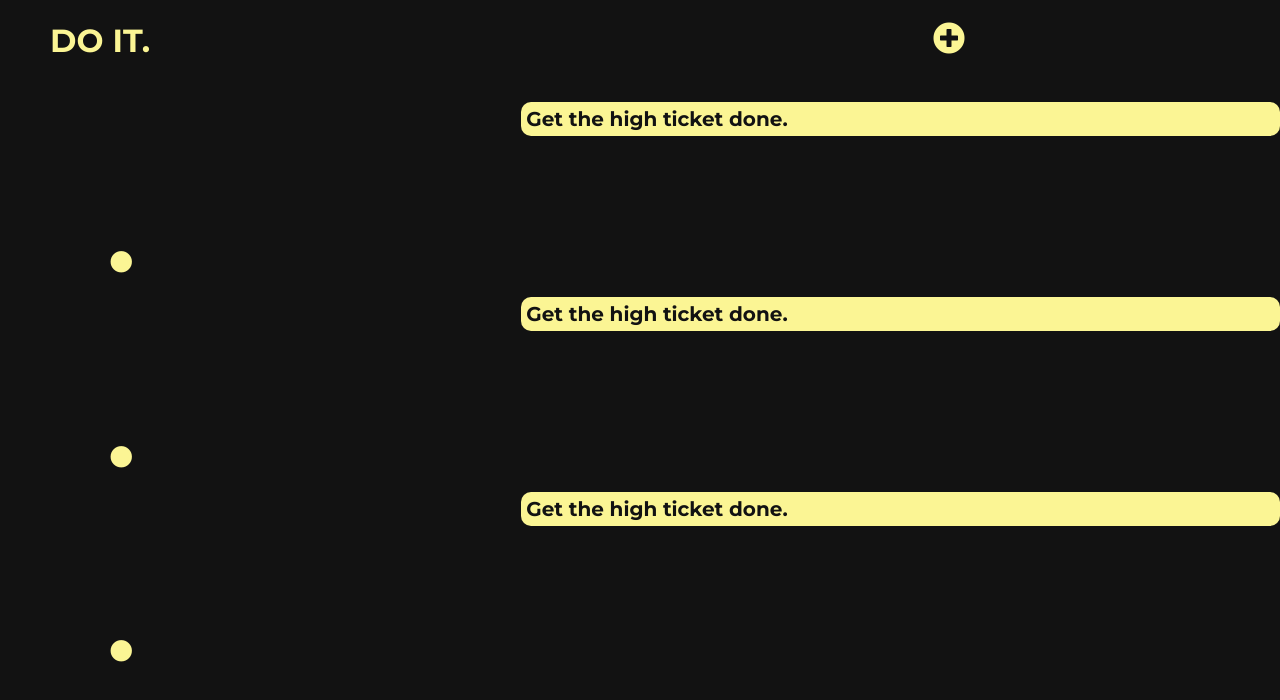
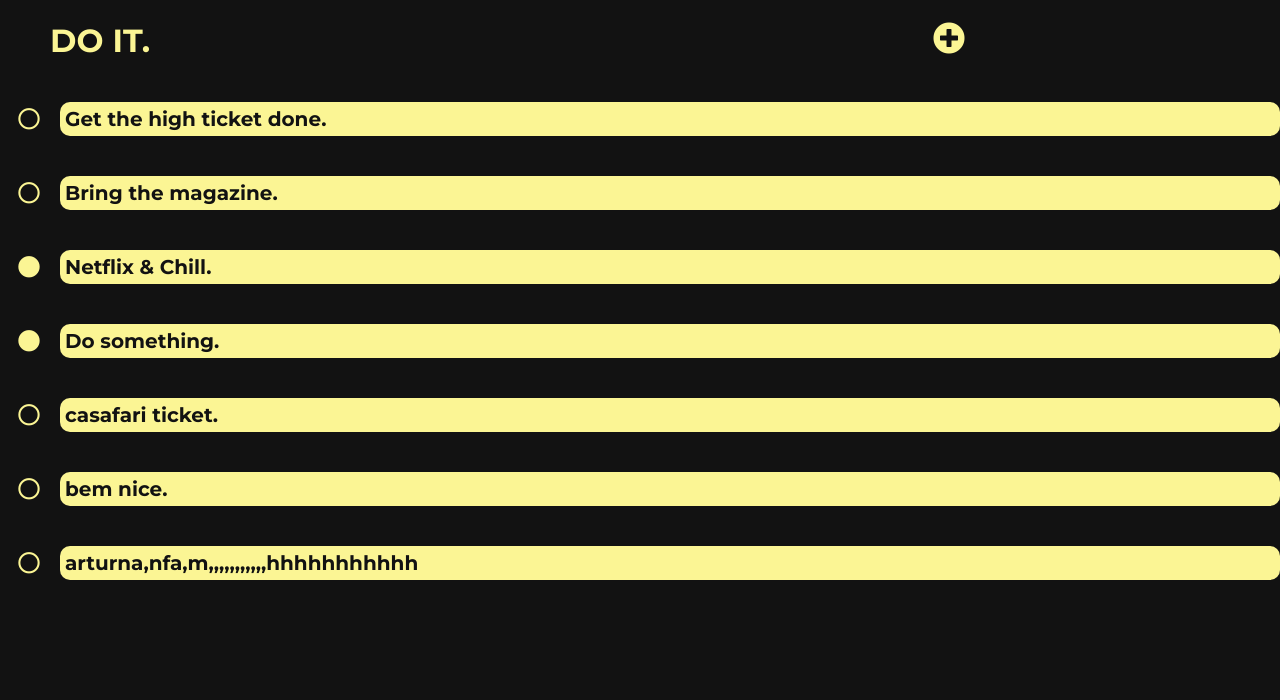
Before and after one commit to WARSKELETON/do-it, a React (Create React App) app: page / in a window 1280 px wide. Shown: the top 700 px of the page. Built offline with nearby package versions, Linux system fonts and the light colour scheme; data requests are answered from the project's data file.

Commit message:
Creation capability

```diff
--- /dev/null
+++ b/db.json
@@ -0,0 +1,39 @@
+{
+  "items": [
+    {
+      "id": 1,
+      "status": false,
+      "activity": "Get the high ticket done."
+    },
+    {
+      "id": 2,
+      "status": false,
+      "activity": "Bring the magazine."
+    },
+    {
+      "id": 3,
+      "status": true,
+      "activity": "Netflix & Chill."
+    },
+    {
+      "id": 4,
+      "status": true,
+      "activity": "Do something."
+    },
+    {
+      "id": 1564060148369,
+      "status": false,
+      "activity": "casafari ticket."
+    },
+    {
+      "id": 1564060154807,
+      "status": false,
+      "activity": "bem nice."
+    },
+    {
+      "id": 1564060170733,
+      "status": false,
+      "activity": "arturna,nfa,m,,,,,,,,,,,hhhhhhhhhhh"
+    }
+  ]
+}
--- a/package.json
+++ b/package.json
@@ -3,6 +3,7 @@
   "version": "0.1.0",
   "private": true,
   "dependencies": {
+    "axios": "^0.19.0",
     "react": "^16.8.6",
     "react-dom": "^16.8.6",
     "react-scripts": "3.0.1",
--- a/src/App.js
+++ b/src/App.js
@@ -1,8 +1,6 @@
 import React from "react";
 import "./App.css";
 import Bar from "./components/Bar";
-import Item from "./components/Item";
-import ItemForm from "./components/ItemForm";
 import ItemList from "./components/ItemList";
 import { AppProvider } from "./context";
 
--- a/src/components/Item.js
+++ b/src/components/Item.js
@@ -1,16 +1,20 @@
 import React from "react";
 import styled from "styled-components";
 
-const Item = () => {
+const Item = props => {
     return (
         <ItemWrapper>
             <Status>
                 <button>
-                    <i className="fas fa-circle" />
+                    {props.status ? (
+                        <i className="fas fa-circle" />
+                    ) : (
+                        <i className="far fa-circle" />
+                    )}
                 </button>
             </Status>
             <Activity>
-                <p>Get the high ticket done.</p>
+                <p>{props.activity}</p>
             </Activity>
         </ItemWrapper>
     );
@@ -20,7 +24,7 @@ export default Item;
 
 const ItemWrapper = styled.div`
     display: grid;
-    grid-template-columns: repeat(2, auto);
+    grid-template-columns: 60px 1fr;
     grid-template-rows: 1fr;
     grid-template-areas: "status activity";
 `;
@@ -31,7 +35,7 @@ const Status = styled.div`
     button {
         background-color: transparent;
         border: none;
-        margin-top: 32%;
+        margin-top: 40%;
         margin-left: 20%;
         text-align: center;
         font-size: 22px;
--- a/src/components/ItemForm.js
+++ b/src/components/ItemForm.js
@@ -1,8 +1,10 @@
-import React, { useContext, useState } from "react";
+import React, { useState, useContext } from "react";
 import { AppContext } from "../context";
 import styled from "styled-components";
+import axios from "axios";
 
 const ItemForm = () => {
+    const context = useContext(AppContext);
     const [value, setValue] = useState("");
 
     const handleChange = event => {
@@ -11,7 +13,13 @@ const ItemForm = () => {
 
     const handleSubmit = event => {
         console.log(value);
+        const newItem = { id: Date.now(), status: false, activity: value };
+        axios.post("http://localhost:4000/items", newItem).then(res => {
+            console.log(res);
+            context.addItem(newItem);
+        });
         setValue("");
+        context.toggleForm();
         event.preventDefault();
     };
 
--- a/src/components/ItemList.js
+++ b/src/components/ItemList.js
@@ -1,18 +1,31 @@
-import React, { useContext } from "react";
+import React, { useEffect, useState, useContext } from "react";
 import { AppContext } from "../context";
 import Item from "./Item";
 import ItemForm from "./ItemForm";
+import axios from "axios";
 
 const ItemList = () => {
     const value = useContext(AppContext);
 
-    return (
+    useEffect(() => {
+        axios.get("http://localhost:4000/items").then(res => {
+            value.setItems(res.data);
+        });
+    }, []);
+
+    return value.state.items ? (
         <>
-            <Item />
-            <Item />
-            <Item />
+            {value.state.items.map(item => (
+                <Item
+                    key={item.id}
+                    status={item.status}
+                    activity={item.activity}
+                />
+            ))}
             {value.state.formActive && <ItemForm />}
         </>
+    ) : (
+        <p>Loading...</p>
     );
 };
 
--- a/src/context.js
+++ b/src/context.js
@@ -4,7 +4,8 @@ const AppContext = React.createContext();
 
 class AppProvider extends Component {
     state = {
-        formActive: false
+        formActive: false,
+        items: null
     };
 
     toggleForm = () => {
@@ -13,12 +14,26 @@ class AppProvider extends Component {
         });
     };
 
+    setItems = items => {
+        this.setState({
+            items: items
+        });
+    };
+
+    addItem = newItem => {
+        this.setState({
+            items: [...this.state.items, newItem]
+        });
+    };
+
     render() {
         return (
             <AppContext.Provider
                 value={{
                     state: this.state,
-                    toggleForm: this.toggleForm
+                    toggleForm: this.toggleForm,
+                    setItems: this.setItems,
+                    addItem: this.addItem
                 }}
             >
                 {this.props.children}
```
Also changed, not shown: 1 other file (tests, documents, lock files or other folders).
